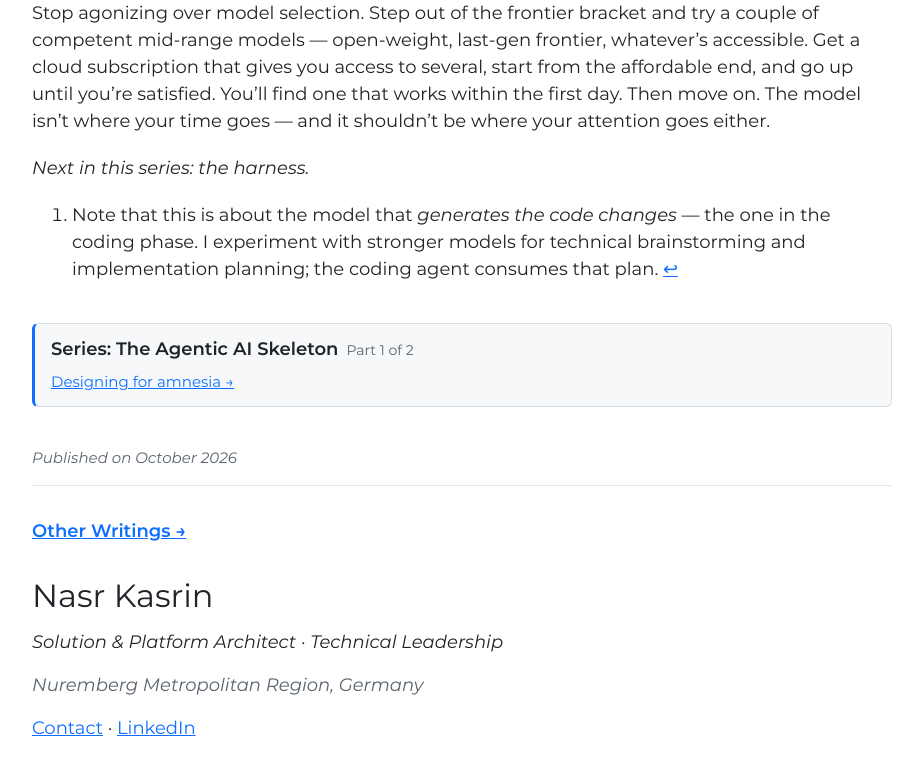
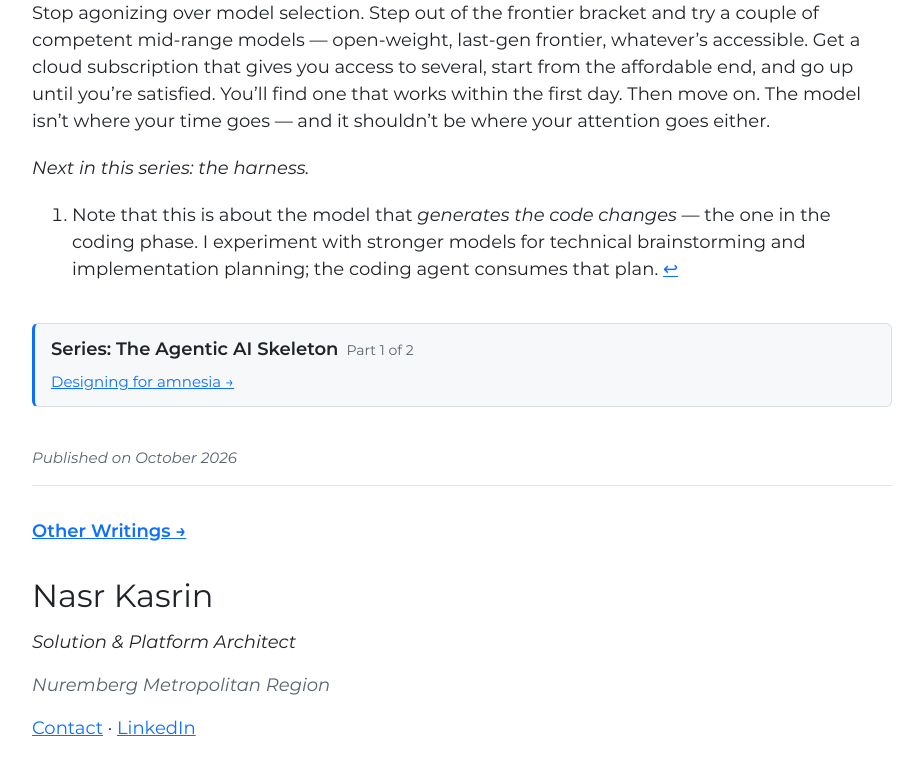
Before and after one commit to n42r/n42r.github.io, a Jekyll site: the page built from _posts/2026-08-30-the-model-barely-matters.md, in a window 1280 px wide and 900 px high, scrolled down 1255 px. Shown: the top 775 px of the window, without its empty margins (178-1101 px from the left). Built offline with Jekyll 4.4.1, drawn with Linux system fonts in a browser that asks for light colours.

Commit message:
Update _config.yml

```diff
--- a/_config.yml
+++ b/_config.yml
@@ -4,8 +4,8 @@ theme: jekyll-theme-minimal
 url: https://kasrin.com
 title: Nasr Kasrin
 salutation: Dr.
-location: "Nuremberg Metropolitan Region, Germany"
-headline: "Solution & Platform Architect · Technical Leadership"
+location: "Nuremberg Metropolitan Region"
+headline: "Solution & Platform Architect"
 roles:
 email: nasr.kasrin@gmail.com
 linkedin: nkasrin
```
